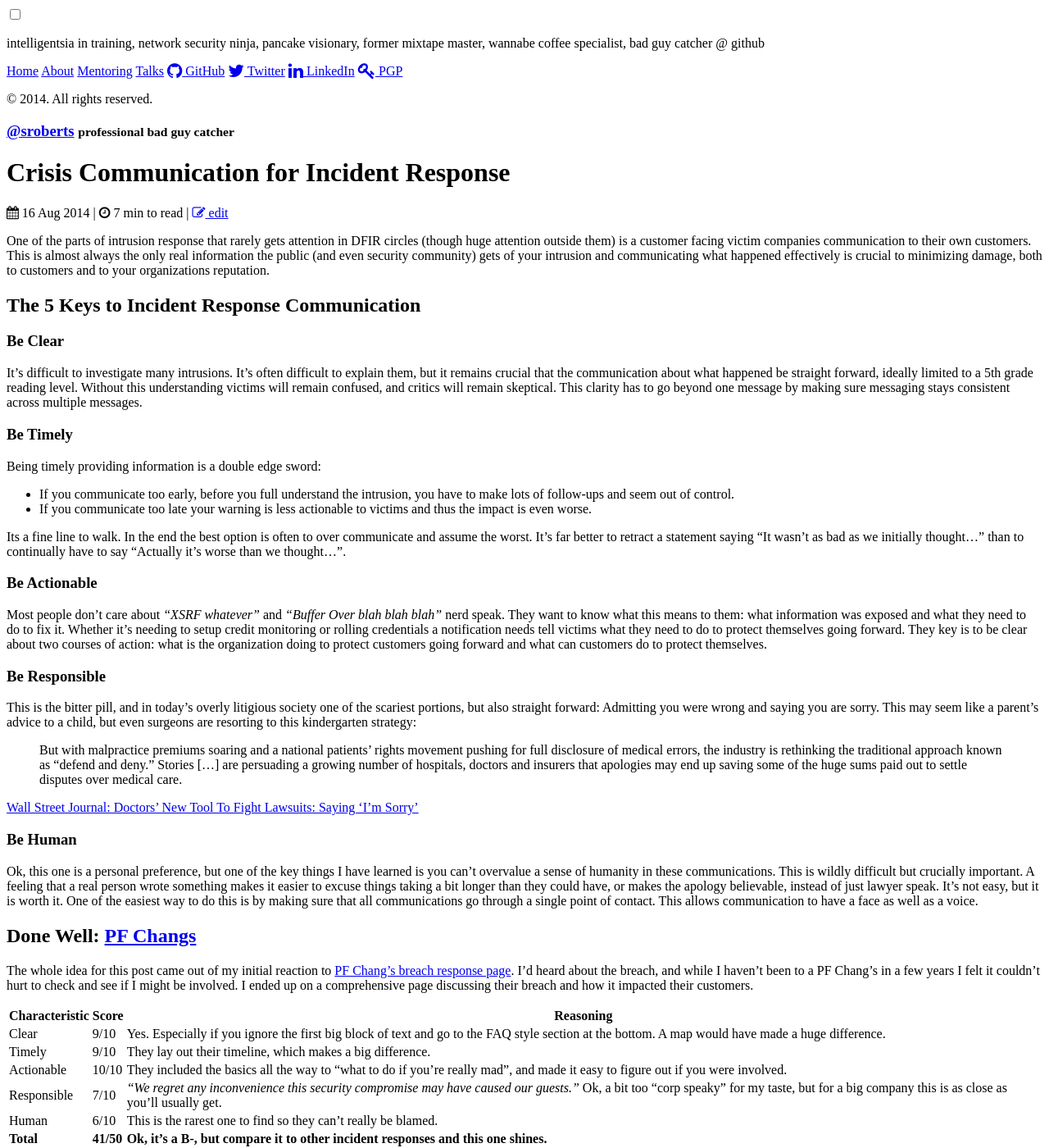
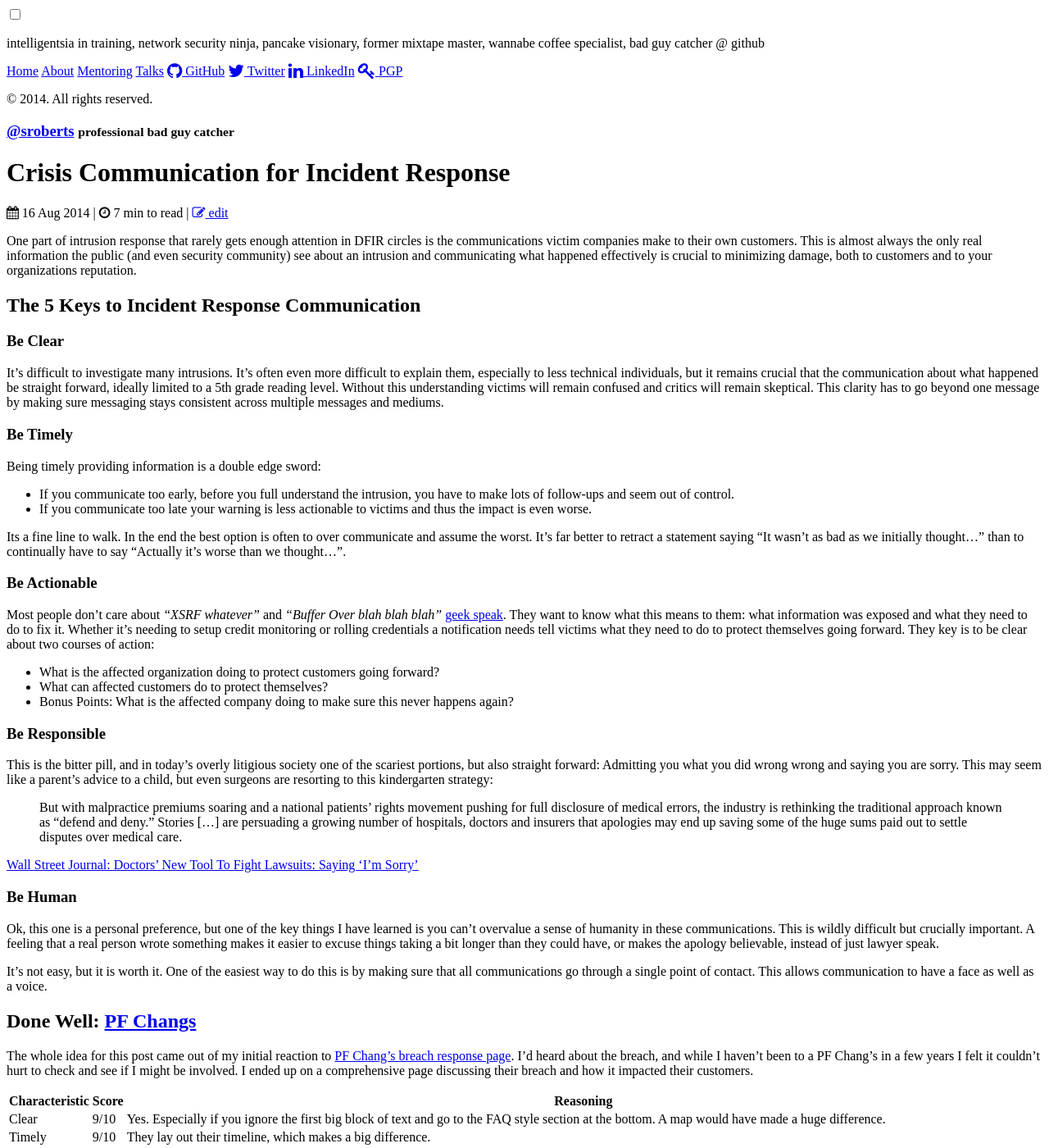
Before and after one commit to sroberts/sroberts.github.io, a Jekyll site: the page built from _posts/2014-08-16-crisis-comms-for-ir.md, in a window 1280 px wide and 1400 px high. Shown: the whole window at 82% size. Built offline with Jekyll 4.4.1, drawn with Linux system fonts in a browser that asks for light colours; nearby versions of some CDN libraries; Markdown is read by kramdown in place of the engine named in the settings.

Commit message:
more edits for great justice

```diff
--- a/_posts/2014-08-16-crisis-comms-for-ir.md
+++ b/_posts/2014-08-16-crisis-comms-for-ir.md
@@ -3,12 +3,12 @@
 title: Crisis Communication for Incident Response
 ---
 
-One of the parts of intrusion response that rarely gets attention in DFIR circles (though huge attention outside them) is a customer facing victim companies communication to their own customers. This is almost always the only real information the public (and even security community) gets of your intrusion and communicating what happened effectively is crucial to minimizing damage, both to customers and to your organizations reputation.
+One part of intrusion response that rarely gets enough attention in DFIR circles is the communications victim companies make to their own customers. This is almost always the only real information the public (and even security community) see about an intrusion and communicating what happened effectively is crucial to minimizing damage, both to customers and to your organizations reputation.
 
 ## The 5 Keys to Incident Response Communication
 
 ### Be Clear
-It's difficult to investigate many intrusions. It's often difficult to explain them, but it remains crucial that the communication about what happened be straight forward, ideally limited to a 5th grade reading level. Without this understanding victims will remain confused, and critics will remain skeptical. This clarity has to go beyond one message by making sure messaging stays consistent across multiple messages.
+It's difficult to investigate many intrusions. It's often even more difficult to explain them, especially to less technical individuals, but it remains crucial that the communication about what happened be straight forward, ideally limited to a 5th grade reading level. Without this understanding victims will remain confused and critics will remain skeptical. This clarity has to go beyond one message by making sure messaging stays consistent across multiple messages and mediums.
 
 ### Be Timely
 Being timely providing information is a double edge sword:
@@ -19,17 +19,22 @@
 Its a fine line to walk. In the end the best option is often to over communicate and assume the worst. It's far better to retract a statement saying "It wasn't as bad as we initially thought..." than to continually have to say "Actually it's worse than we thought...".
 
 ### Be Actionable
-Most people don't care about _"XSRF whatever"_ and _"Buffer Over blah blah blah"_ nerd speak. They want to know what this means to them: what information was exposed and what they need to do to fix it. Whether it's needing to setup credit monitoring or rolling credentials a notification needs tell victims what they need to do to protect themselves going forward. They key is to be clear about two courses of action: what is the organization doing to protect customers going forward and what can customers do to protect themselves.
+Most people don't care about _"XSRF whatever"_ and _"Buffer Over blah blah blah"_ [geek speak](https://www.youtube.com/watch?v=7BpsXZpAARk). They want to know what this means to them: what information was exposed and what they need to do to fix it. Whether it's needing to setup credit monitoring or rolling credentials a notification needs tell victims what they need to do to protect themselves going forward. They key is to be clear about two courses of action:
+- What is the affected organization doing to protect customers going forward?
+- What can affected customers do to protect themselves?
+- Bonus Points: What is the affected company doing to make sure this never happens again?
 
 ### Be Responsible
-This is the bitter pill, and in today's overly litigious society one of the scariest portions, but also straight forward: Admitting you were wrong and saying you are sorry. This may seem like a parent's advice to a child, but even surgeons are resorting to this kindergarten strategy:
+This is the bitter pill, and in today's overly litigious society one of the scariest portions, but also straight forward: Admitting you what you did wrong wrong and saying you are sorry. This may seem like a parent's advice to a child, but even surgeons are resorting to this kindergarten strategy:
 
 > But with malpractice premiums soaring and a national patients' rights movement pushing for full disclosure of medical errors, the industry is rethinking the traditional approach known as "defend and deny." Stories [...] are persuading a growing number of hospitals, doctors and insurers that apologies may end up saving some of the huge sums paid out to settle disputes over medical care.
 
 [Wall Street Journal: Doctors' New Tool To Fight Lawsuits: Saying 'I'm Sorry' ](http://online.wsj.com/news/articles/SB108482777884713711)
 
 ### Be Human
-Ok, this one is a personal preference, but one of the key things I have learned is you can't overvalue a sense of humanity in these communications. This is wildly difficult but crucially important. A feeling that a real person wrote something makes it easier to excuse things taking a bit longer than they could have, or makes the apology believable, instead of just lawyer speak. It's not easy, but it is worth it. One of the easiest way to do this is by making sure that all communications go through a single point of contact. This allows communication to have a face as well as a voice.
+Ok, this one is a personal preference, but one of the key things I have learned is you can't overvalue a sense of humanity in these communications. This is wildly difficult but crucially important. A feeling that a real person wrote something makes it easier to excuse things taking a bit longer than they could have, or makes the apology believable, instead of just lawyer speak.
+
+It's not easy, but it is worth it. One of the easiest way to do this is by making sure that all communications go through a single point of contact. This allows communication to have a face as well as a voice.
 
 ## Done Well: [PF Changs](http://www.pfchangs.com/)
 
```
